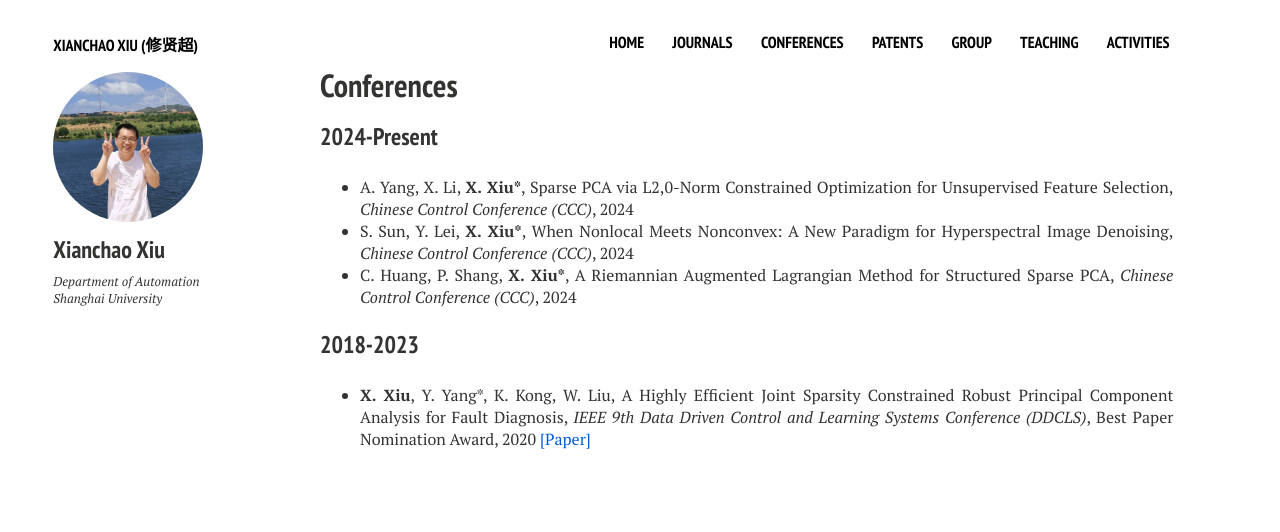
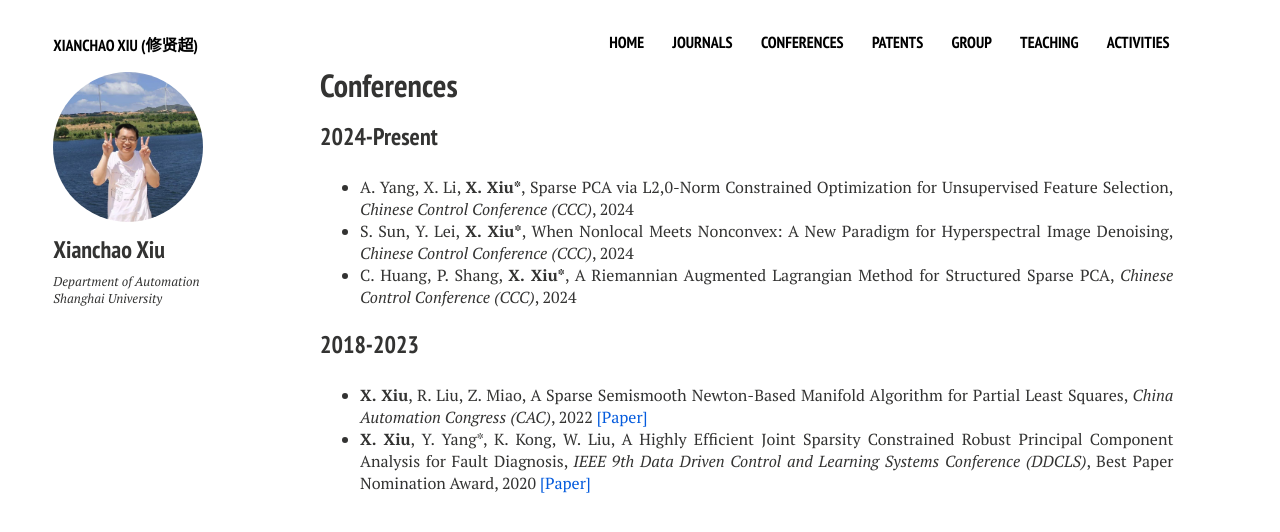
Before and after one commit to xianchaoxiu/xianchaoxiu.github.io, a Jekyll site: the page built from conferences/index.md, in a window 1280 px wide. Shown: the top 532 px of the page. Built offline with Jekyll 4.4.1, drawn with Linux system fonts in a browser that asks for light colours; nearby versions of some CDN libraries.

Commit message:
Update index.md

```diff
--- a/conferences/index.md
+++ b/conferences/index.md
@@ -16,4 +16,5 @@ share: false
 * C. Huang, P. Shang, <b>X. Xiu*</b>, A Riemannian Augmented Lagrangian Method for Structured Sparse PCA, <i> Chinese Control Conference (CCC)</i>, 2024 <br>
 
 ### 2018-2023
+* <b>X. Xiu</b>, R. Liu, Z. Miao, A Sparse Semismooth Newton-Based Manifold Algorithm for Partial Least Squares, <i>China Automation Congress (CAC)</i>, 2022 <a href="https://ieeexplore.ieee.org/document/10055654" class="textlink" target="_blank">[Paper]</a> <br>
 * <b>X. Xiu</b>, Y. Yang*, K. Kong, W. Liu, A Highly Efficient Joint Sparsity Constrained Robust Principal Component Analysis for Fault Diagnosis, <i>IEEE 9th Data Driven Control and Learning Systems Conference (DDCLS)</i>, Best Paper Nomination Award, 2020 <a href="https://ieeexplore.ieee.org/abstract/document/9275063" class="textlink" target="_blank">[Paper]</a> <br>
```
